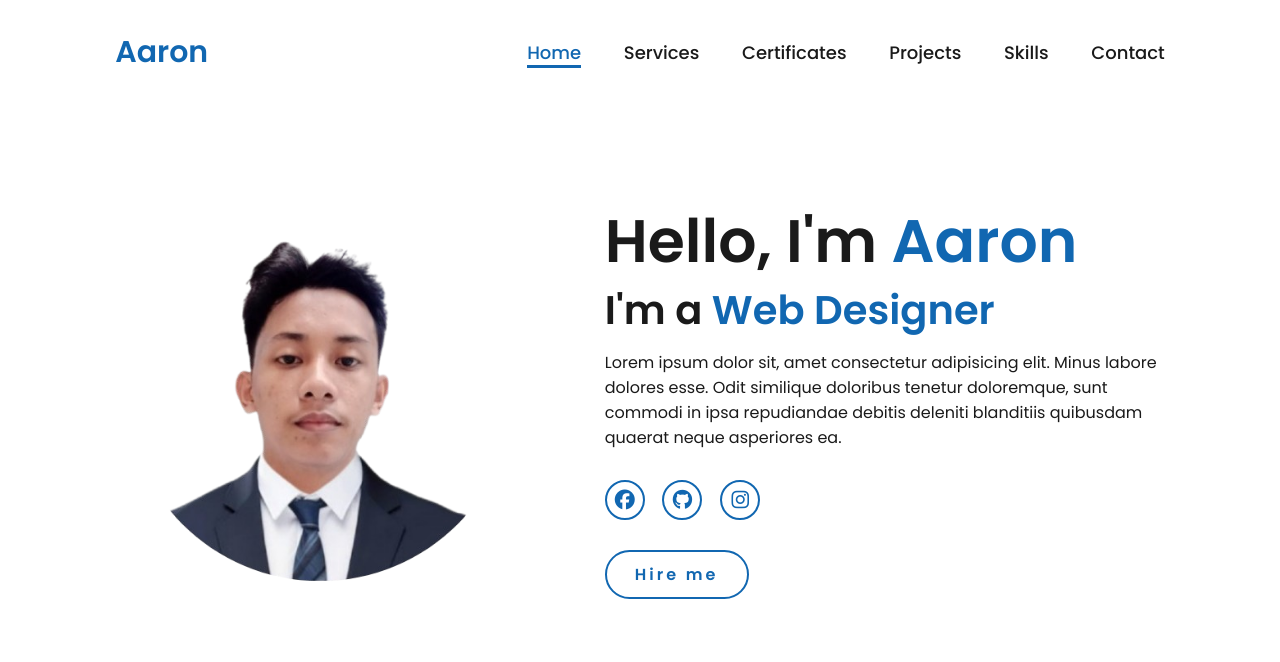
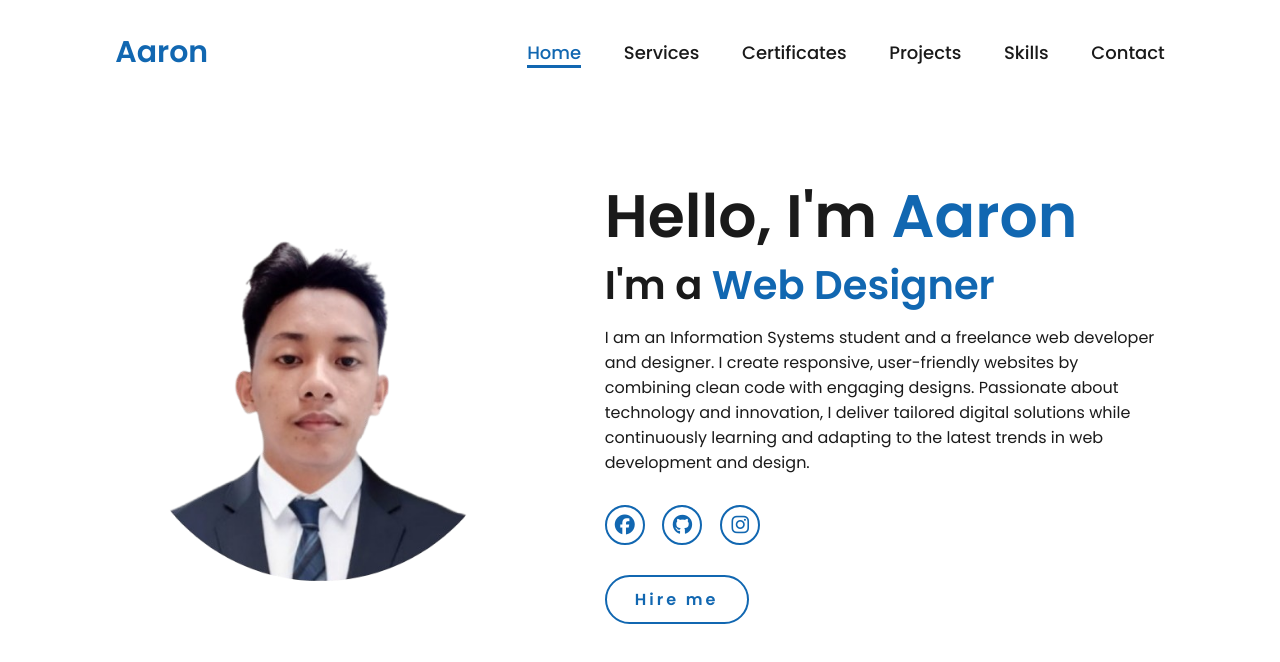
Before and after one commit to ayronnn16/aaron-portfolio-private, a plain HTML site: page index.html in a window 1280 px wide. Drawn offline with Linux system fonts and the light colour scheme.

Commit message:
Revise home section content for personal introduction
Updated the content in the home section to include a brief introduction about Aaron as an Information Systems student and freelance web developer.

```diff
--- a/index.html
+++ b/index.html
@@ -28,7 +28,7 @@
         <div class="home-content">
             <h1>Hello, I'm <span>Aaron</span></h1>
             <h3 class="typing-text">I'm a <span></span></h3>
-            <p>Lorem ipsum dolor sit, amet consectetur adipisicing elit. Minus labore dolores esse. Odit similique doloribus tenetur doloremque, sunt commodi in ipsa repudiandae debitis deleniti blanditiis quibusdam quaerat neque asperiores ea.</p>
+            <p>I am an Information Systems student and a freelance web developer and designer. I create responsive, user-friendly websites by combining clean code with engaging designs. Passionate about technology and innovation, I deliver tailored digital solutions while continuously learning and adapting to the latest trends in web development and design.</p>
             <div class="social-icons">
                 <a href="https://web.facebook.com/ayronnn.bnd"><i class="fa-brands fa-facebook"></i></a>
                 <a href="https://github.com/ayronnn16"><i class="fa-brands fa-github"></i></a>
@@ -38,4 +38,5 @@
         </div>
     </section>
 </body>
+
 </html>
```
